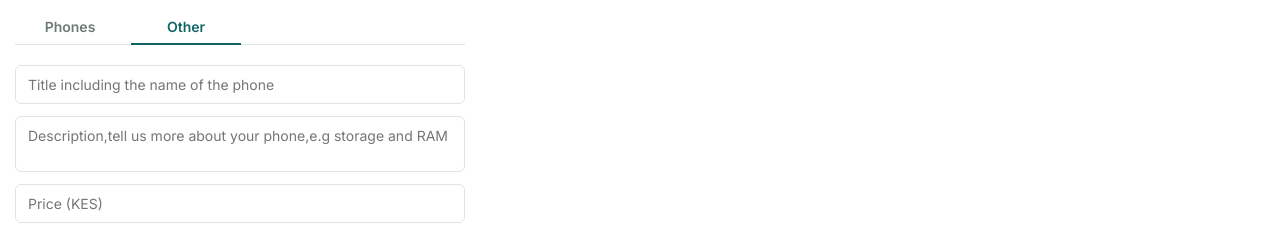
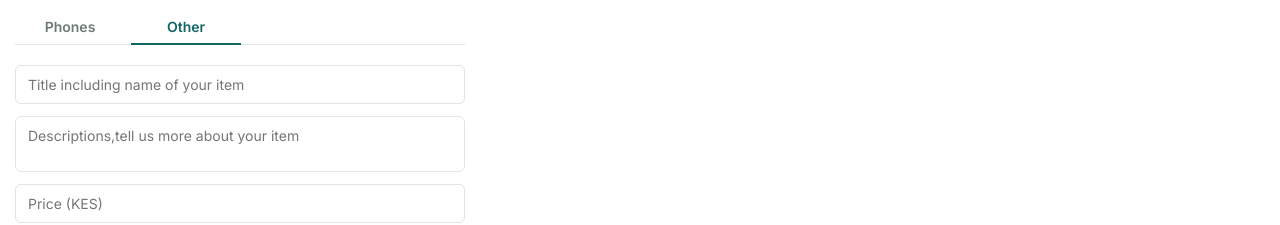
Before and after one commit to Semendo250/safeswap, a React (Vite) app in the folder frontend/: page /create-listing in a window 1280 px wide. Shown: the part 151-376 px from the top of the page. Built offline with nearby package versions, Linux system fonts and the light colour scheme; no server answers.

Commit message:
fixed error message

```diff
--- a/frontend/src/pages/CreateListing.jsx
+++ b/frontend/src/pages/CreateListing.jsx
@@ -58,9 +58,9 @@ export default function CreateListing() {
       <CategoryTabs value={category} onChange={setCategory} />
 
       <form onSubmit={handleSubmit} style={{ display: 'flex', flexDirection: 'column', gap: '12px' }}>
-        <input placeholder="Title including the name of the phone" value={title} onChange={(e) => setTitle(e.target.value)} required />
+        <input placeholder="Title including name of your item" value={title} onChange={(e) => setTitle(e.target.value)} required />
         <textarea
-          placeholder="Description,tell us more about your phone,e.g storage and RAM"
+          placeholder="Descriptions,tell us more about your item"
           value={description}
           onChange={(e) => setDescription(e.target.value)}
         />
```
